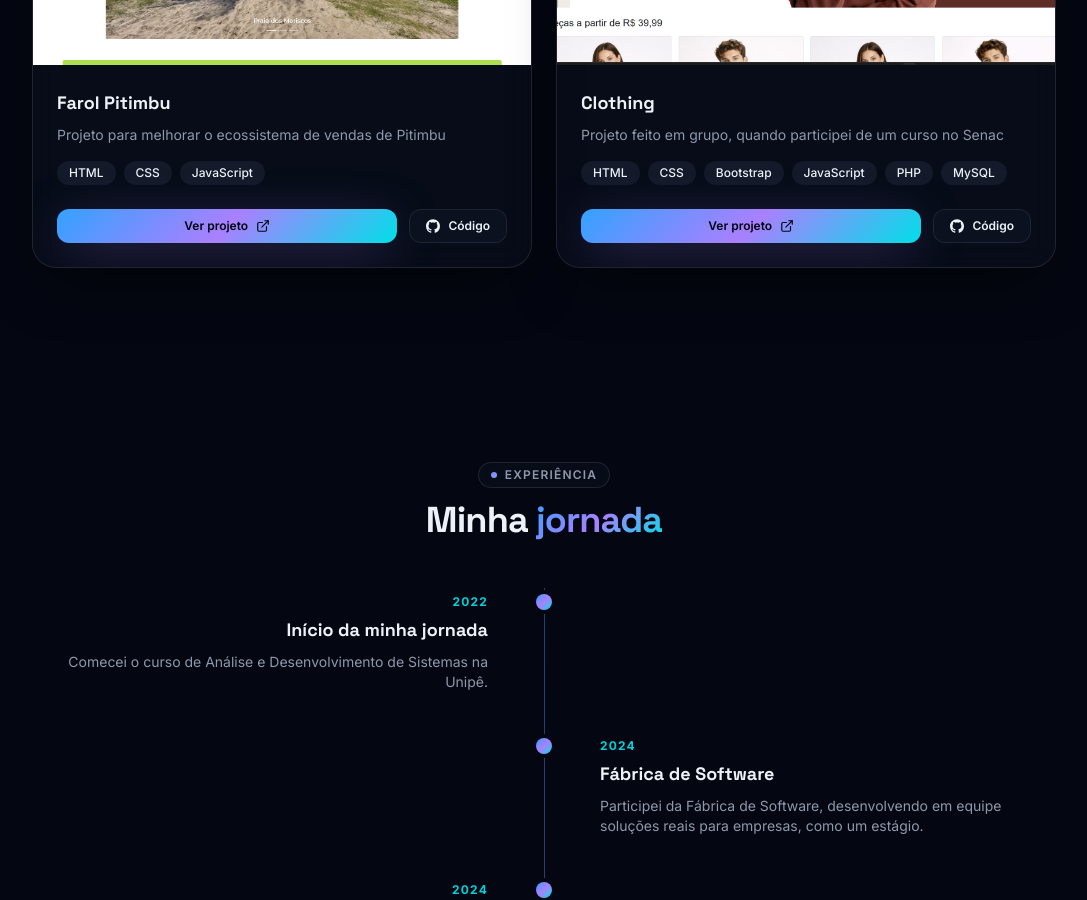
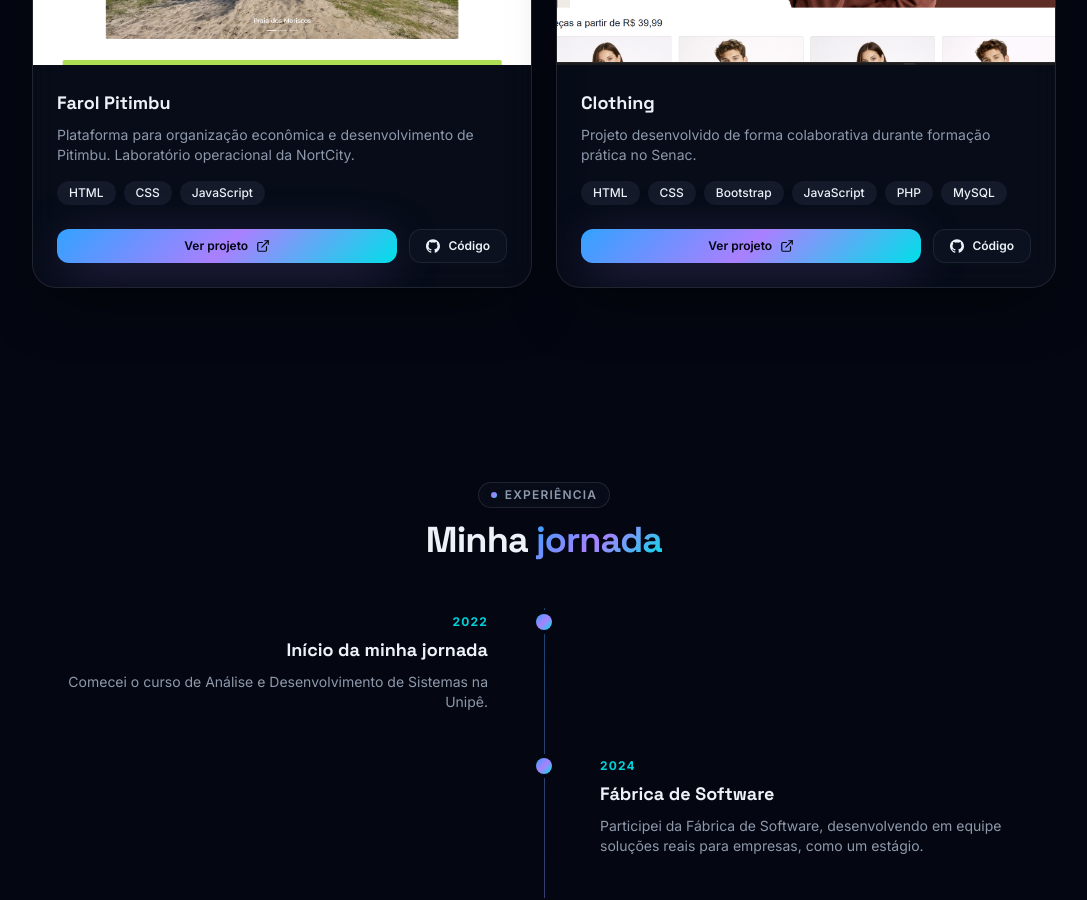
Before and after one commit to Carlosmveloso/portfolio, a React (Vite) app: page / in a window 1280 px wide. Shown: the part 2520-3420 px from the top of the page, without its empty margins (96-1183 px from the left). Built offline with nearby package versions, Linux system fonts and the light colour scheme; no server answers.

Commit message:
Ajustes no projeto, alterando textos

```diff
--- a/src/data/translations.js
+++ b/src/data/translations.js
@@ -58,12 +58,12 @@ export const translations = {
         "farol-pitimbu": {
           title: "Farol Pitimbu",
           description:
-            "Projeto para melhorar o ecossistema de vendas de Pitimbu",
+            "Plataforma para organização econômica e desenvolvimento de Pitimbu. Laboratório operacional da NortCity.",
         },
         clothing: {
           title: "Clothing",
           description:
-            "Projeto feito em grupo, quando participei de um curso no Senac",
+            "Projeto desenvolvido de forma colaborativa durante formação prática no Senac.",
         },
       },
     },
```
Also changed, not shown: 1 other file (tests, documents, lock files or other folders).
